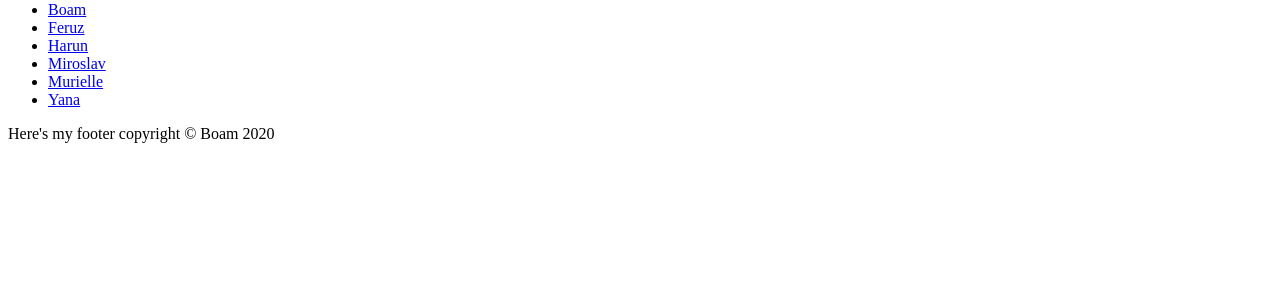
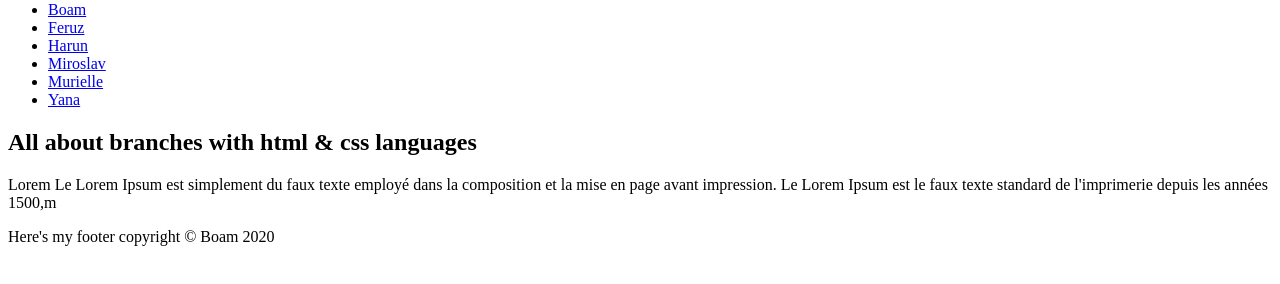
Before and after one commit to Boam1994/team-html, a plain HTML site: page index.html in a window 1280 px wide. Shown: the part 108-392 px from the top of the page. Drawn offline with Linux system fonts and the light colour scheme.

Commit message:
add section

```diff
--- a/index.html
+++ b/index.html
@@ -23,6 +23,10 @@
       </ul>
     </nav>
   </header>
+  <section class="section">
+    <h2>All about branches with html & css languages</h2>
+    <p>Lorem Le Lorem Ipsum est simplement du faux texte employé dans la composition et la mise en page avant impression. Le Lorem Ipsum est le faux texte standard de l'imprimerie depuis les années 1500,m</p>
+  </section>
 
 
 <footer>
```
